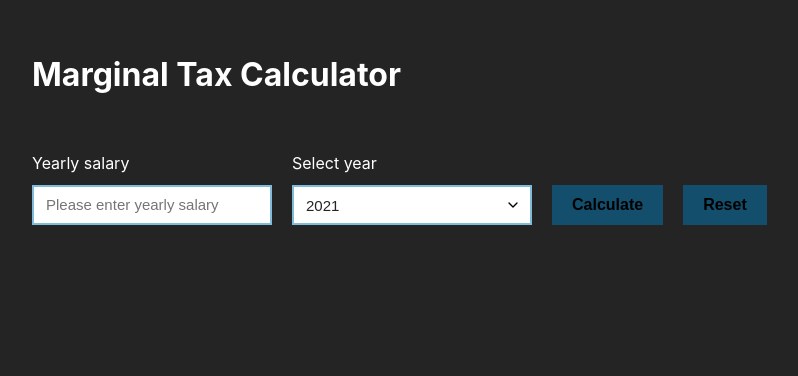
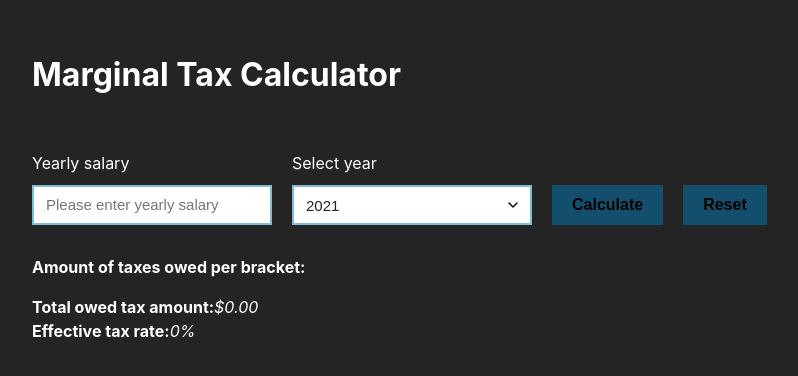
Before and after one commit to rommelmamedov/points-tax-calculator, a React (Vite) app: page / in a window 1280 px wide. Shown: the top 376 px of the page, without its empty margins (238-1036 px from the left). Built offline with nearby package versions, Linux system fonts and the light colour scheme.

Commit message:
add calculation-results

```diff
--- a/src/components/App.tsx
+++ b/src/components/App.tsx
@@ -2,8 +2,9 @@ import { useCallback, useState } from 'react';
 
 import { CalculationForm } from '@points/components/CalculationForm';
 
-import { FormValues } from '@points/types';
-import { defaultFormValues } from '@points/constants';
+import { numberFormatter } from '@points/utils';
+import { defaultFormValues, percentOptions, preciseCurrencyOptions } from '@points/constants';
+import { AmountOfTaxesOwedPerBracket, FormValues } from '@points/types';
 
 export const App = () => {
   const [error, setError] = useState('');
@@ -11,6 +12,7 @@ export const App = () => {
   const [effectiveTaxRate, setEffectiveTaxRate] = useState(0);
   const [totalOwedTaxAmount, setTotalOwedTaxAmount] = useState(0);
   const [formValues, setFormValues] = useState<FormValues>(defaultFormValues);
+  const [amountOfTaxesOwedPerBracket, setAmountOfTaxesOwedPerBracket] = useState<AmountOfTaxesOwedPerBracket>({});
 
   const handleSubmit = () => {
     console.log('Submitting form...');
@@ -33,6 +35,25 @@ export const App = () => {
         setFormValues={setFormValues}
       />
       {error && <strong style={{ color: 'red' }}>{error}</strong>}
+      <div className="calculation-results">
+        <strong>Amount of taxes owed per bracket:</strong>
+        <ul className="amount-of-taxes-owed-per-bracket">
+          {Object.entries(amountOfTaxesOwedPerBracket).map(([key, value]) => (
+            <li key={key}>
+              <strong>{key}:</strong>
+              <em className="value">{numberFormatter(value, preciseCurrencyOptions)}</em>
+            </li>
+          ))}
+        </ul>
+        <div>
+          <strong>Total owed tax amount:</strong>
+          <em className="value">{numberFormatter(totalOwedTaxAmount, preciseCurrencyOptions)}</em>
+        </div>
+        <div>
+          <strong>Effective tax rate:</strong>
+          <em className="value">{numberFormatter(effectiveTaxRate, percentOptions)}</em>
+        </div>
+      </div>
     </div>
   );
 };
--- /dev/null
+++ b/src/utils.ts
@@ -0,0 +1,4 @@
+import { defaultCurrencyOptions } from '@points/constants';
+
+export const numberFormatter = (amount: number, options = defaultCurrencyOptions) =>
+  new Intl.NumberFormat('en', options).format(amount);
```
